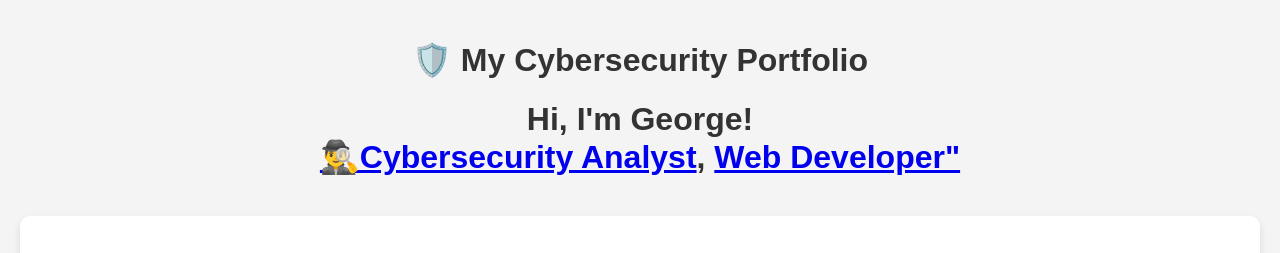
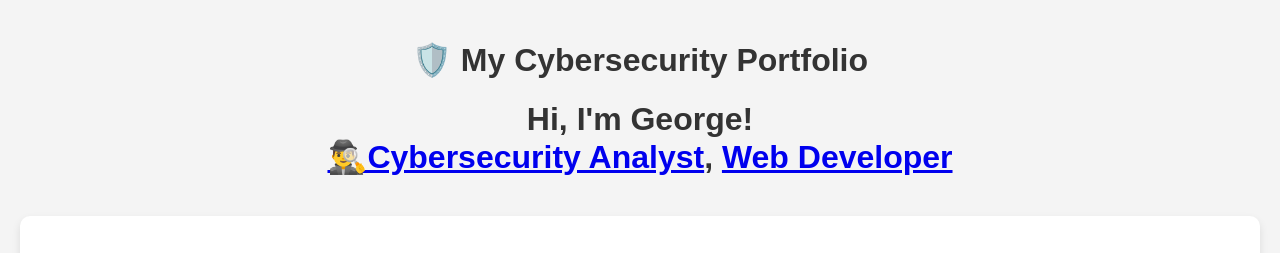
Before and after one commit to GeorgeAkai/my-portfolio, a plain HTML site: page index.html in a window 1280 px wide. Shown: the top 253 px of the page. Drawn offline with Linux system fonts and the light colour scheme.

Commit message:
Update index.html

```diff
--- a/index.html
+++ b/index.html
@@ -98,7 +98,7 @@
 <body>
 
     <h1>🛡️ My Cybersecurity Portfolio</h1>
-    <h1>Hi, I'm George! <br/><a href="https://www.linkedin.com/in/george-akai-91a41022b">🕵️‍♂️Cybersecurity Analyst</a>, <a href="#">Web Developer"</a>  </h1>
+    <h1>Hi, I'm George! <br/><a href="https://www.linkedin.com/in/george-akai-91a41022b">🕵️‍♂️Cybersecurity Analyst</a>, <a href="#">Web Developer</a>  </h1>
 
     <!-- Cybersecurity Projects Section -->
     <div class="section">
```
